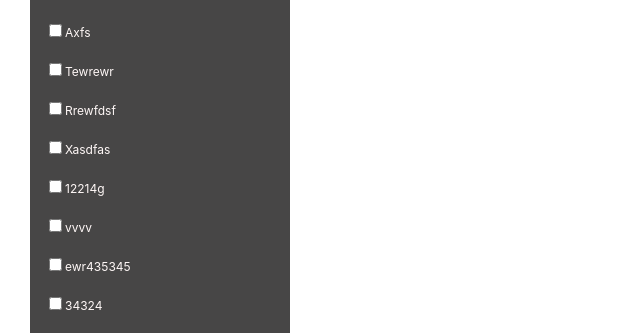
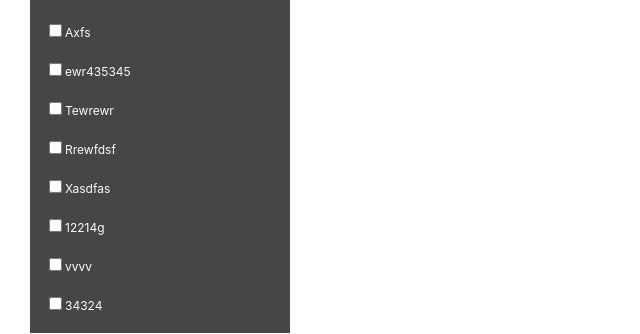
Before and after one commit to olizarevichroman/react-filters-widget, a React (Create React App) app: page / in a window 1280 px wide. Shown: the part 322-656 px from the top of the page, without its empty margins (0-640 px from the left). Built offline with nearby package versions, Linux system fonts and the light colour scheme; what flux would draw is missing.

Commit message:
changed filter data storage class

```diff
--- a/src/FilterElement.js
+++ b/src/FilterElement.js
@@ -1,8 +1,6 @@
 import React, { Component } from 'react';
 
 class FilterElement extends Component {
-
-
 
     constructor(props)
     {
--- a/src/Stores/FiltersDataStore.js
+++ b/src/Stores/FiltersDataStore.js
@@ -5,7 +5,7 @@ import dispatcher from '../Dispatcher/Dispatcher'
 const mock = ["Editor", "Test", "Test story", "Cross","Editor", "Test", "Test story", "Cross"];
 
 const mockResults = [
-    "(All)", "Pre Roll", "Axfs","Tewrewr", "Rrewfdsf", "Xasdfas","12214g", "vvvv", "ewr435345","34324", "scvbcvb", "sadfmtyuty"
+    "(All)", "Pre Roll", "Axfs", "ewr435345", "Tewrewr", "Rrewfdsf", "Xasdfas","12214g", "vvvv","34324", "scvbcvb", "sadfmtyuty"
 ]
 
 class FiltersDataStore extends EventEmitter
```
